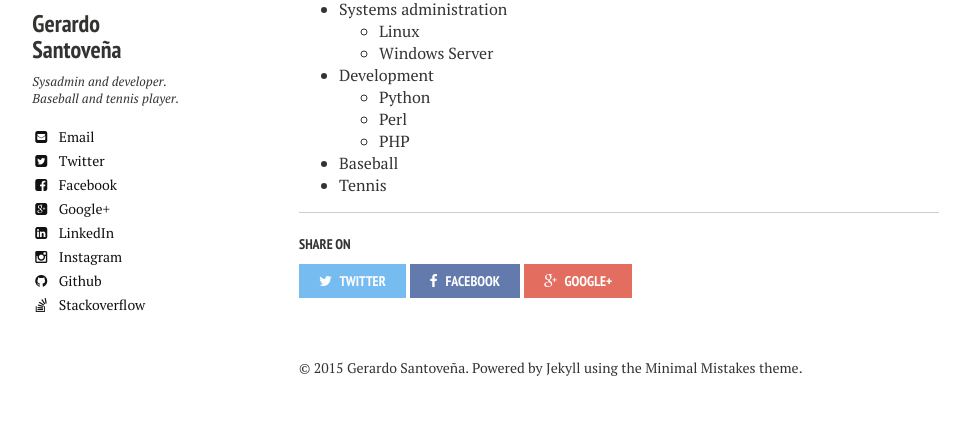
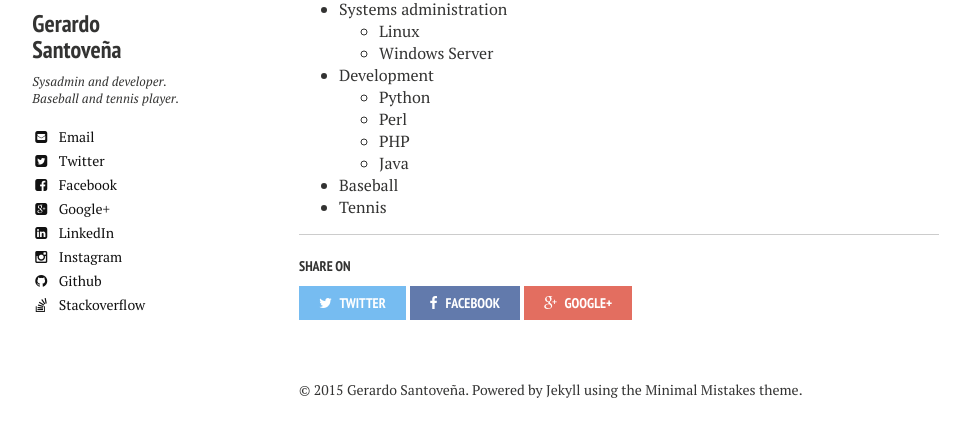
Before and after one commit to gsantovena/gsantovena.github.io, a Jekyll site: the page built from about/index.md, in a window 1280 px wide, cut to the strip 270-707 px from the top of the page. Shown: the whole strip, without its empty margins (21-991 px from the left). Built offline with Jekyll 4.4.1, drawn with Linux system fonts in a browser that asks for light colours; nearby versions of some CDN libraries.

Commit message:
Added Java.

```diff
--- a/about/index.md
+++ b/about/index.md
@@ -21,5 +21,6 @@
     * Python
     * Perl
     * PHP
+    * Java
 * Baseball
 * Tennis
```
